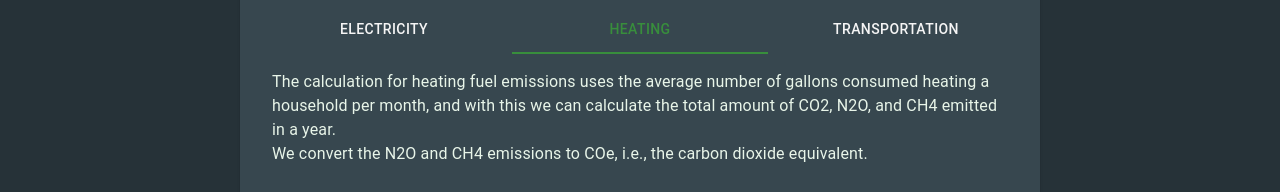
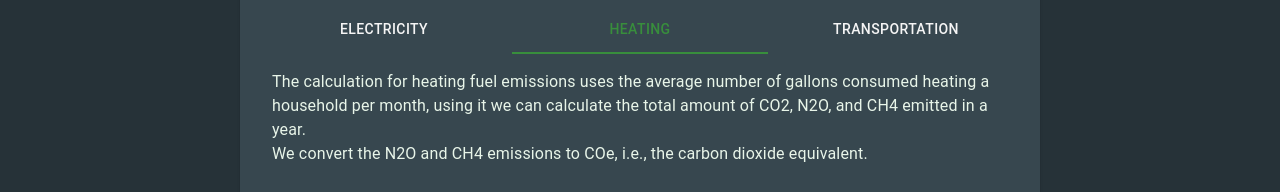
Before and after one commit to lucas-tonon/carbon-calculator, a React (Create React App) app in the folder app/: page /calculator in a window 1280 px wide. Both pictures are taken after a click on the tab "HEATING". Shown: the part 164-356 px from the top of the page. Built offline with nearby package versions, Linux system fonts and the light colour scheme; no server answers.

Commit message:
Fix text

```diff
--- a/app/src/calculator/HeatingForm.js
+++ b/app/src/calculator/HeatingForm.js
@@ -53,7 +53,7 @@ const HeatingForm = ({ parameters, setParameters, fuelOptions }) => {
     <Box display='flex' flexDirection='column'>
       <Typography mx={2} mt={2}>
         The calculation for heating fuel emissions uses the average number of gallons consumed heating a household per month,
-        and with this we can calculate the total amount of CO2, N2O, and CH4 emitted in a year.
+        using it we can calculate the total amount of CO2, N2O, and CH4 emitted in a year.
       </Typography>
       <Typography mx={2}>
         We convert the N2O and CH4 emissions to COe, i.e., the carbon dioxide equivalent.
```
